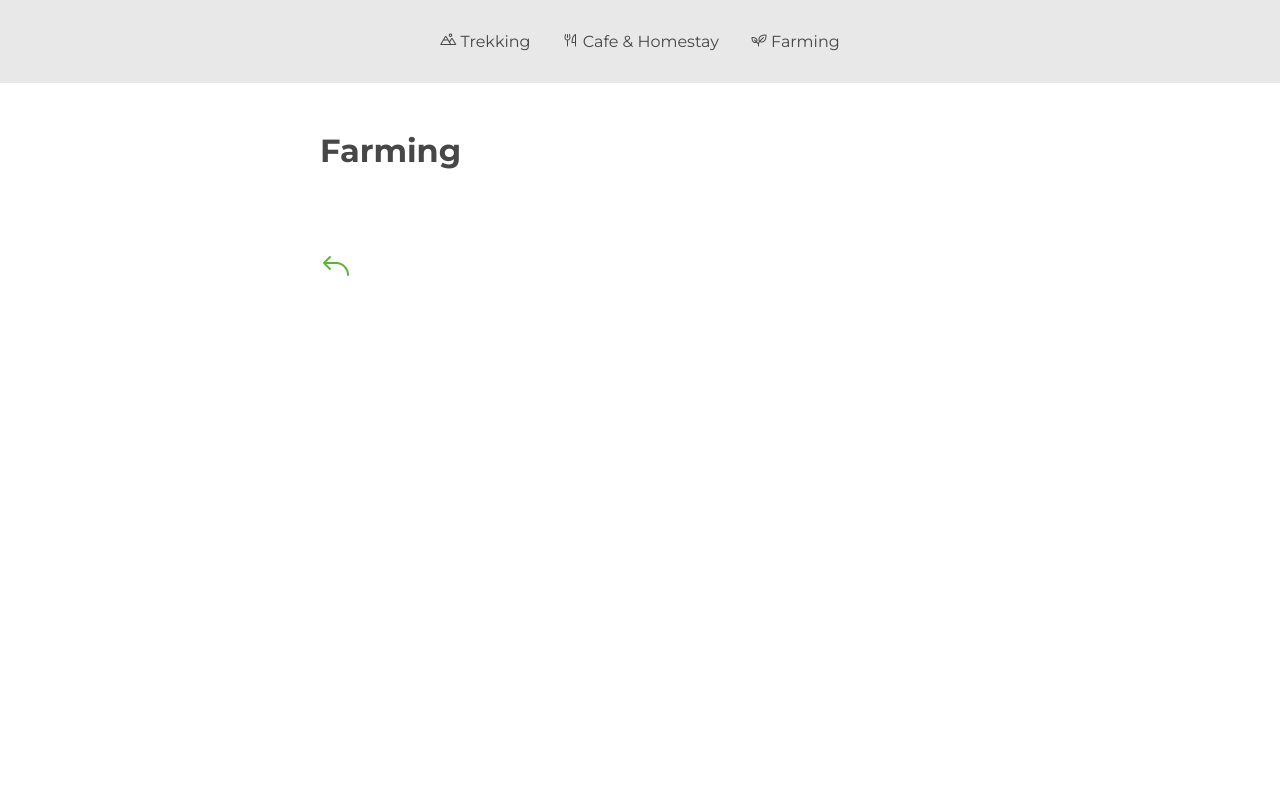
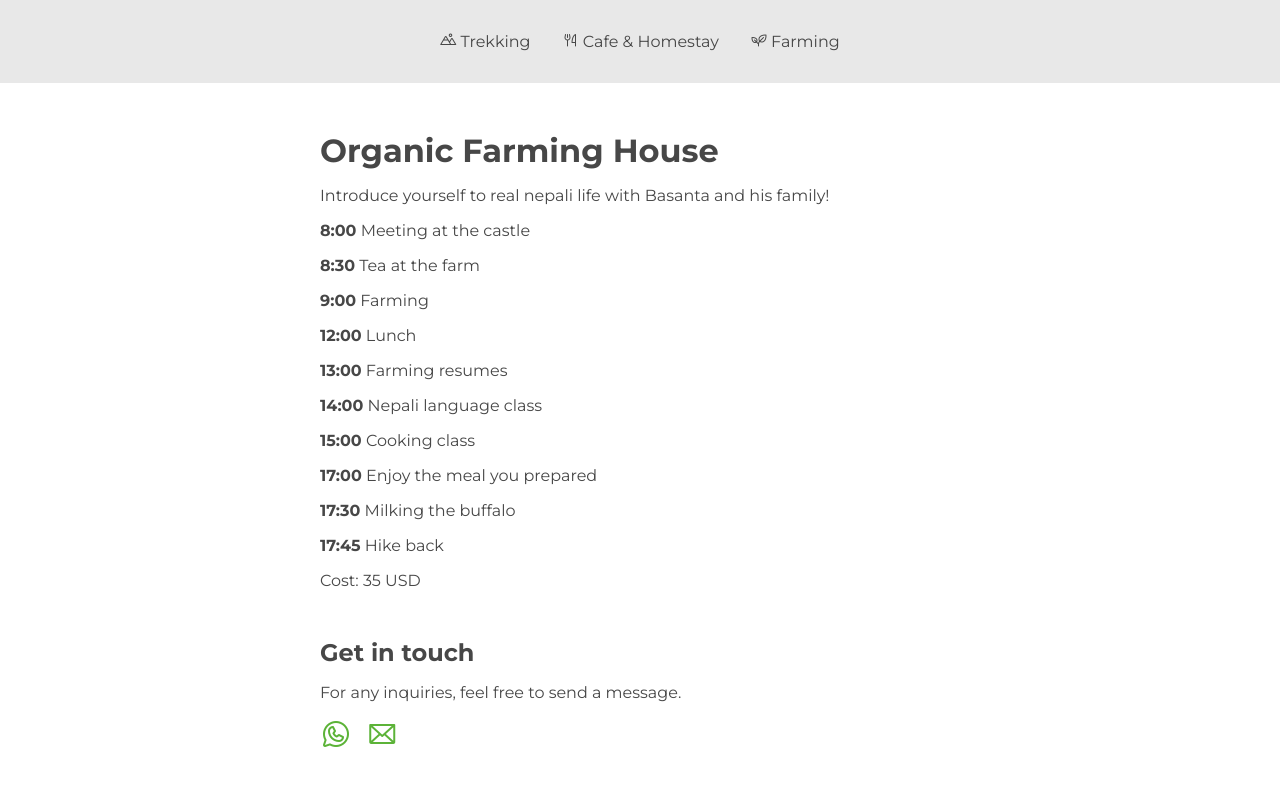
Before and after one commit to gabrieldudekvidal/lake-lovers, a plain HTML site: page pages/farming.html in a window 1280 px wide. Shown: the top 800 px of the page. Drawn offline with nearby package versions, Linux system fonts and the light colour scheme.

Commit message:
Added farming and small fixes

```diff
--- a/pages/farming.html
+++ b/pages/farming.html
@@ -19,9 +19,29 @@
 
     <main>
         <div class="wrapper">
-            <h1>Farming</h1>
+            <h1>Organic Farming House</h1>
+            <p>Introduce yourself to real nepali life with Basanta and his family!</p>
+
+            <p><strong>8:00</strong> Meeting at the castle</p>
+            <p><strong>8:30</strong> Tea at the farm</p>
+            <p><strong>9:00</strong> Farming</p>
+            <p><strong>12:00</strong> Lunch</p>
+            <p><strong>13:00</strong> Farming resumes</p>
+            <p><strong>14:00</strong> Nepali language class</p>
+            <p><strong>15:00</strong> Cooking class</p>
+            <p><strong>17:00</strong> Enjoy the meal you prepared</p>
+            <p><strong>17:30</strong> Milking the buffalo</p>
+            <p><strong>17:45</strong> Hike back</p>
+
+
+            <p>Cost: 35 USD</p>
+            <h2>Get in touch</h2>
+            <p>For any inquiries, feel free to send a message.</p>
+            <a href="https://wa.me/+9779817127540" target="_blank"><i class="ph ph-whatsapp-logo" style="font-size: 32px;"></i></a>
+            <a href="mailto:example@example.com?subject=Lake Lovers Inquiry"><i class="ph ph-envelope" style="font-size: 32px;"></i></a>
+
             <div class="btn-con">
-                <a href="javascript:history.back()">
+                <a href="../index.html">
                     <i class="ph ph-arrow-bend-up-left" style="font-size: 32px;"></i>
                 </a>
             </div>
```
Also changed, not shown: index.html (+1 -1 lines), pages/treeking.html (+1 -1 lines), pages/trekking/mardi_himal.html (+4 -4 lines).
